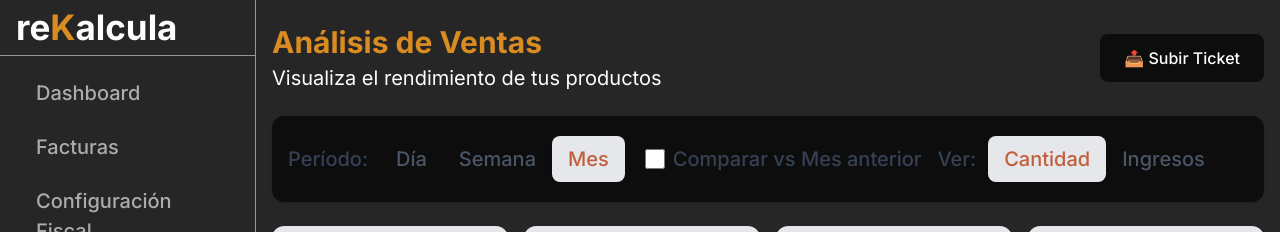
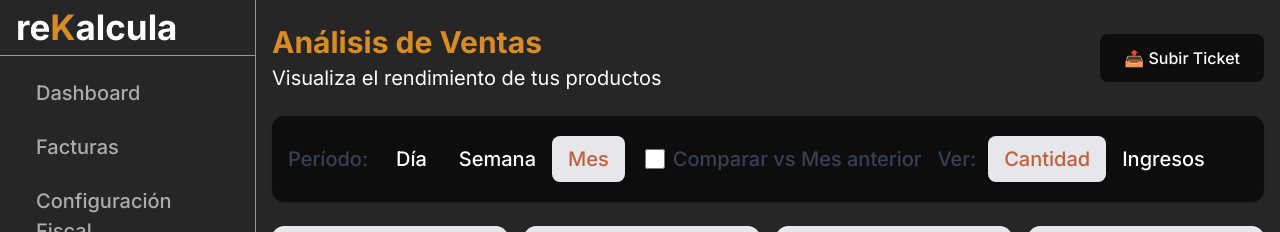
Before and after one commit to rekalcula/rekalcula, a Next.js app: page /dashboard/analytics/sales in a window 1280 px wide. Shown: the top 232 px of the page. Built offline with nearby package versions, Linux system fonts and the light colour scheme; no server answers; sample sign-in values are in the browser's storage.

Commit message:
fix: estructura correcta de colores - barra negra, botones gris/naranja

```diff
--- a/components/SalesAnalyticsChart.tsx
+++ b/components/SalesAnalyticsChart.tsx
@@ -114,7 +114,7 @@ export default function SalesAnalyticsChart() {
               <button
                 onClick={() => setPeriod('day')}
                 className={`px-2 sm:px-4 py-1.5 sm:py-2 rounded-lg text-[20px] font-medium transition-colors ${
-                  period === 'day' ? 'bg-gray-200 shadow text-[#c15f3c]' : 'text-gray-600 hover:text-gray-900'
+                  period === 'day' ? 'bg-gray-200 shadow text-[#c15f3c]' : 'text-[#FFFFFF] hover:text-gray-300'
                 }`}
               >
                 Día
@@ -122,7 +122,7 @@ export default function SalesAnalyticsChart() {
               <button
                 onClick={() => setPeriod('week')}
                 className={`px-4 py-2 rounded-lg text-[20px] font-medium transition-colors ${
-                  period === 'week' ? 'bg-gray-200 shadow text-[#c15f3c]' : 'text-gray-600 hover:text-gray-900'
+                  period === 'week' ? 'bg-gray-200 shadow text-[#c15f3c]' : 'text-[#FFFFFF] hover:text-gray-300'
                 }`}
               >
                 Semana
@@ -130,7 +130,7 @@ export default function SalesAnalyticsChart() {
               <button
                 onClick={() => setPeriod('month')}
                 className={`px-4 py-2 rounded-lg text-[20px] font-medium transition-colors ${
-                  period === 'month' ? 'bg-gray-200 shadow text-[#c15f3c]' : 'text-gray-600 hover:text-gray-900'
+                  period === 'month' ? 'bg-gray-200 shadow text-[#c15f3c]' : 'text-[#FFFFFF] hover:text-gray-300'
                 }`}
               >
                 Mes
@@ -158,7 +158,7 @@ export default function SalesAnalyticsChart() {
               <button
                 onClick={() => setViewMode('quantity')}
                 className={`px-4 py-2 rounded-lg text-[20px] font-medium transition-colors ${
-                  viewMode === 'quantity' ? 'bg-gray-200 shadow text-[#c15f3c]' : 'text-gray-600 hover:text-gray-900'
+                  viewMode === 'quantity' ? 'bg-gray-200 shadow text-[#c15f3c]' : 'text-[#FFFFFF] hover:text-gray-300'
                 }`}
               >
                 Cantidad
@@ -166,7 +166,7 @@ export default function SalesAnalyticsChart() {
               <button
                 onClick={() => setViewMode('revenue')}
                 className={`px-4 py-2 rounded-lg text-[20px] font-medium transition-colors ${
-                  viewMode === 'revenue' ? 'bg-gray-200 shadow text-[#c15f3c]' : 'text-gray-600 hover:text-gray-900'
+                  viewMode === 'revenue' ? 'bg-gray-200 shadow text-[#c15f3c]' : 'text-[#FFFFFF] hover:text-gray-300'
                 }`}
               >
                 Ingresos
```
